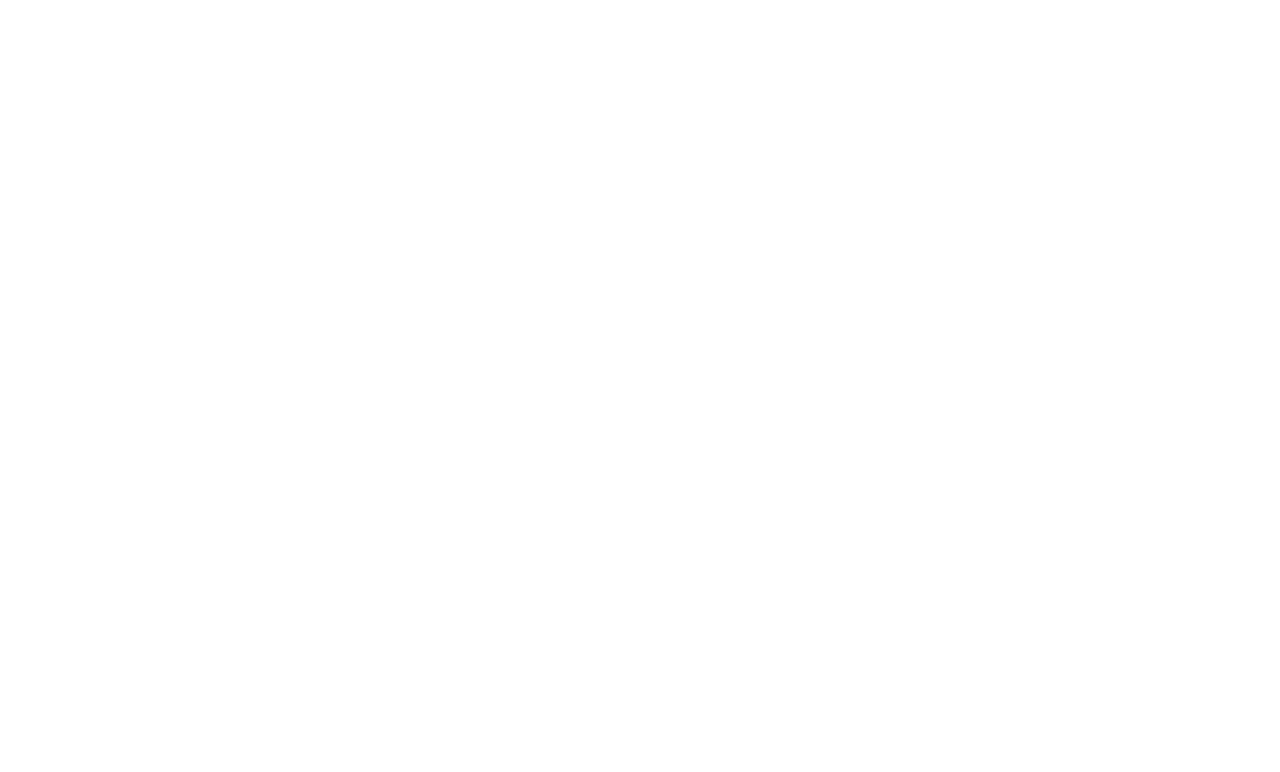
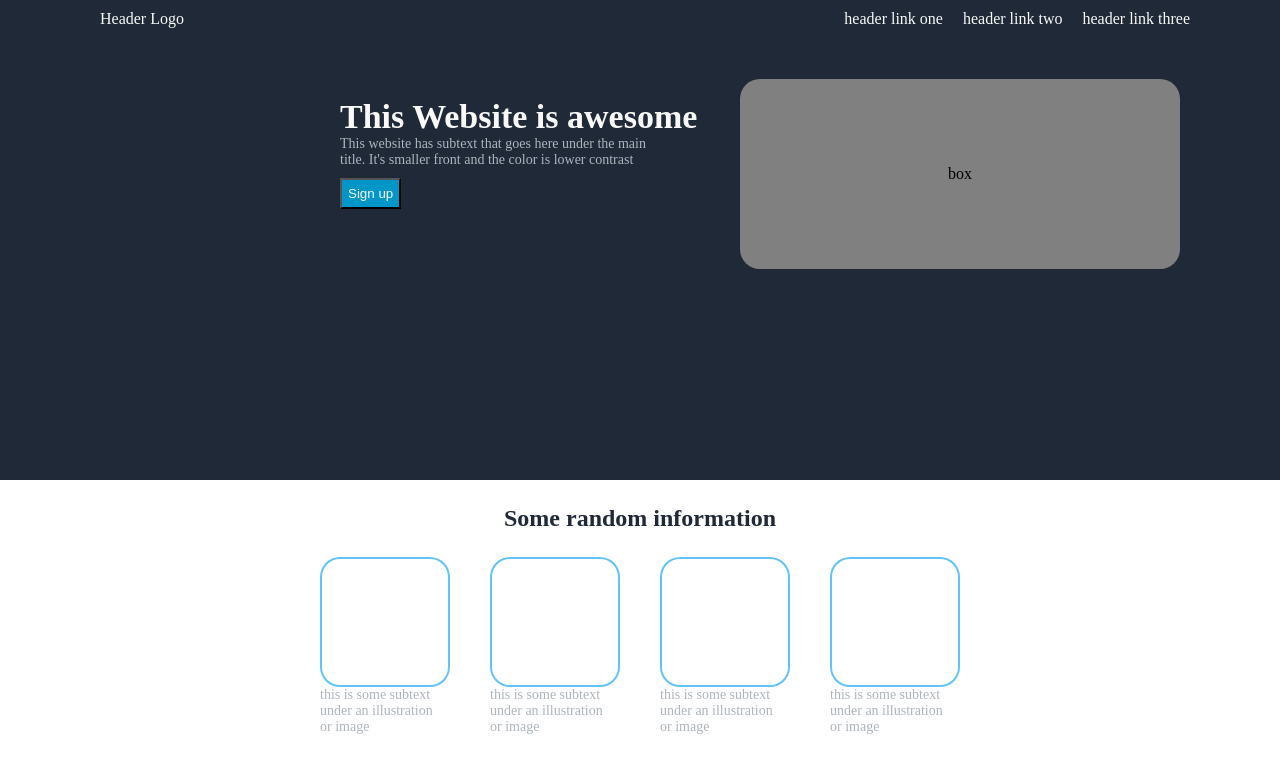
Before and after one commit to AliMohamedDeveloper/LandingPage, a plain HTML site: page index.html in a window 1280 px wide. Drawn offline with Linux system fonts and the light colour scheme.

Commit message:
Completed the first two sections of the template

```diff
--- a/index.html
+++ b/index.html
@@ -5,10 +5,78 @@
     <meta charset="UTF-8">
     <meta name="viewport" content="width=device-width, initial-scale=1.0">
     <title>Document</title>
+    <link rel="stylesheet" href="/styles.css">
 </head>
 
 <body>
 
 </body>
+<div class="container">
+
+    <section class="section1">
+        <div class="header">
+
+            <ul>
+                <li>Header Logo</li>
+
+            </ul>
+
+            <ul>
+                <li>header link one</li>
+                <li>header link two</li>
+                <li>header link three</li>
+
+
+            </ul>
+
+        </div>
+
+        <div class="content ">
+            <h2 class="s1header">This Website is awesome</h2>
+            <p>This website has subtext that goes here under the main title. It's smaller front and the color is lower
+                contrast</p>
+            <button class="btn1">Sign up</button>
+            <div class="box">box</div>
+        </div>
+    </section>
+    <section>
+
+    </section>
+    <section class="section2">
+        <h2 class="s2header">Some random information</h2>
+        <div class="boxes">
+
+            <div class="one">
+                <div class="box1">
+                </div>
+                <p>this is some subtext under an illustration or image</p>
+            </div>
+
+            <div class="two">
+                <div class="box1">
+                </div>
+                <p>this is some subtext under an illustration or image</p>
+            </div>
+
+            <div class="three">
+                <div class="box1">
+                </div>
+                <p>this is some subtext under an illustration or image</p>
+            </div>
+
+            <div class="four">
+                <div class="box1">
+                </div>
+                <p>this is some subtext under an illustration or image</p>
+
+            </div>
+
+        </div>
+    </section>
+    <section></section>
+    <section></section>
+
+
+</div>
 
 </html>
--- a/styles.css
+++ b/styles.css
@@ -0,0 +1,120 @@
+* {
+    margin: 0;
+    padding: 0;
+    box-sizing: border-box;
+}
+
+body {
+    height: 100vh;
+}
+
+.header {
+    display: flex;
+    justify-content: space-between;
+
+}
+
+ul {
+    display: flex;
+    list-style-type: none;
+    gap: 20px;
+    margin-top: 10px;
+    margin-right: 90px;
+    margin-left: 100px;
+}
+
+.section1 {
+    background-color: #1F2937;
+    height: 60vh;
+}
+
+.content {
+    margin-top: 70px;
+    margin-left: 340px;
+}
+
+p {
+    width: 320px;
+    color: #adb5bd;
+
+}
+
+.btn1 {
+    margin-top: 10px;
+}
+
+.box {
+    width: 440px;
+    height: 190px;
+    margin-left: 400px;
+    margin-top: -130px;
+    background-color: gray;
+    justify-content: center;
+    align-items: center;
+    display: flex;
+    border-radius: 20px;
+
+}
+
+.s1header {
+    font-size: 34px;
+    font-weight: 900;
+    color: #F9FAF8;
+}
+
+p {
+    font-size: 14px;
+
+}
+
+ul,
+li {
+    color: #F9FAF8;
+}
+
+.btn1 {
+    background-color: #0096c7;
+    color: #F9FAF8;
+    padding: 6px;
+
+}
+
+.box1 {
+    display: flex;
+    align-items: flex-end;
+    margin-top: 00px;
+    height: 130px;
+    width: 130px;
+    border: 2px solid rgba(23, 167, 244, 0.676);
+    background-color: white;
+    border-radius: 20px;
+
+
+}
+
+
+.boxes p {
+
+    /* margin-top: 150px; */
+    width: 120px;
+}
+
+.boxes {
+    display: flex;
+    justify-content: space-around;
+    margin-inline: 300px;
+}
+
+.section2 {
+    /* height: 60vh; */
+    background-color: white;
+
+}
+
+.s2header {
+    color: #1F2937;
+    text-align: center;
+    margin-top: 25px;
+    margin-bottom: 25px;
+    font-weight: 900;
+}
```
Also changed, not shown: 01.png (added).
